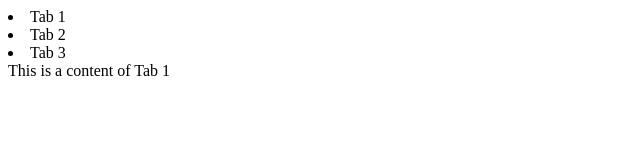
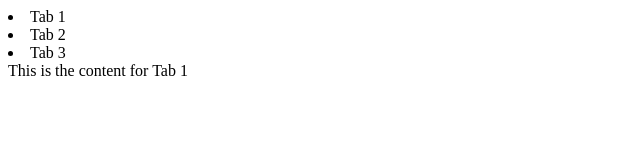
Before and after one commit to acciojob/react-composition-1-adilsay, a React app: page / in a window 1280 px wide. Shown: the top 160 px of the page, without its empty margins (0-640 px from the left). Built offline with nearby package versions, Linux system fonts and the light colour scheme.

Commit message:
content correctness

```diff
--- a/src/components/App.js
+++ b/src/components/App.js
@@ -4,9 +4,9 @@ import './../styles/App.css';
 import Tabs from "./Tabs"
 
 const App = () => {
-   let tabs = [{"title" : "Tab 1", "content" : "This is a content of Tab 1" },
-   {"title" : "Tab 2", "content" : "This is a content of Tab 2" },
-   {"title" : "Tab 3", "content" : "This is a content of Tab 3" }
+   let tabs = [{"title" : "Tab 1", "content" : "This is the content for Tab 1" },
+   {"title" : "Tab 2", "content" : "This is the content for Tab 2" },
+   {"title" : "Tab 3", "content" : "This is the content for Tab 3" }
 
           ]
   return (
```
